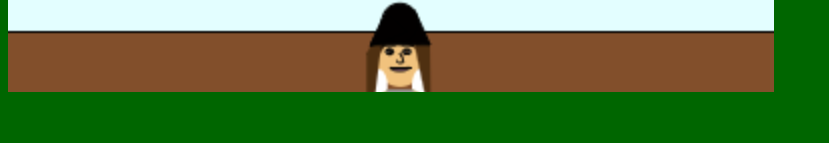
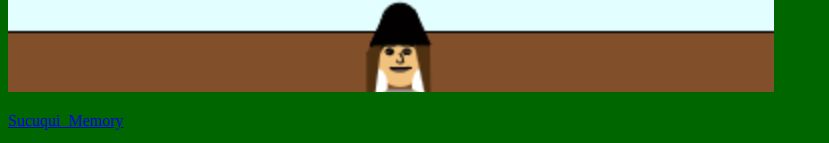
Before and after one commit to aniesu/aniesu.github.io, a plain HTML site: page javascripts.html in a window 1280 px wide. Shown: the part 4260-4403 px from the top of the page, without its empty margins (0-829 px from the left). Before the commit the page ends 4372 px from the top, so only its background shows below. Drawn offline with Linux system fonts and the light colour scheme; a script that the page names is missing.

Commit message:
Update javascripts.html

```diff
--- a/javascripts.html
+++ b/javascripts.html
@@ -47,6 +47,8 @@
 
     <p><a href="https://www.khanacademy.org/computer-programming/sucuqui_frogger/5754285745291264"><img src="Sucuqui_Frogger.png"></a></p>
 
+    <p><a href="https://www.khanacademy.org/computer-programming/sucuqui_memory/6279928304156672">Sucuqui_Memory</a></h2><script src="https://www.khanacademy.org/computer-programming/sucuqui_memory/6279928304156672/embed.js?editor=no&buttons=no&author=no&embed=yes"><img src="Sucuqui_Memory.png"></a></p>
+
   </body>
 
 </html>
```
